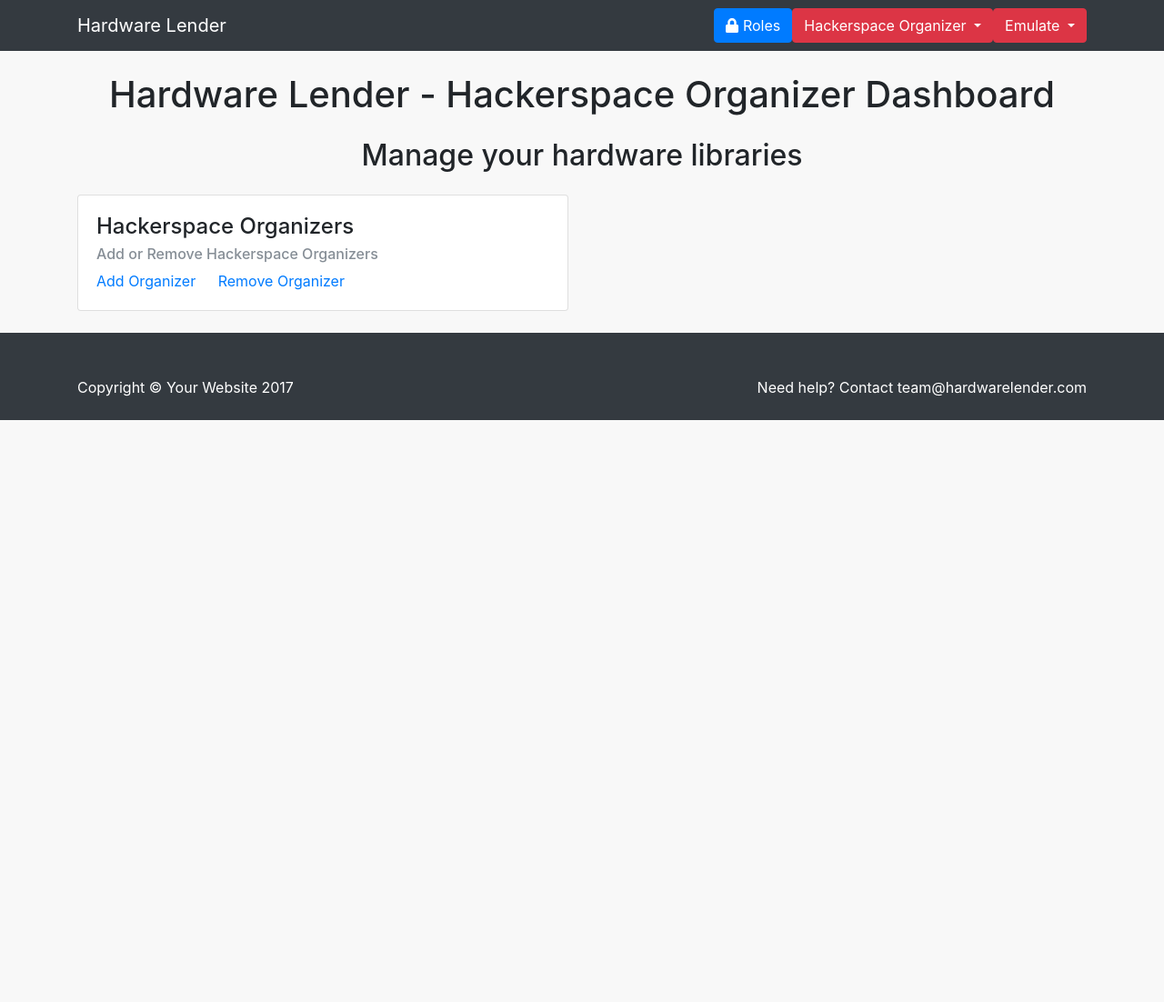
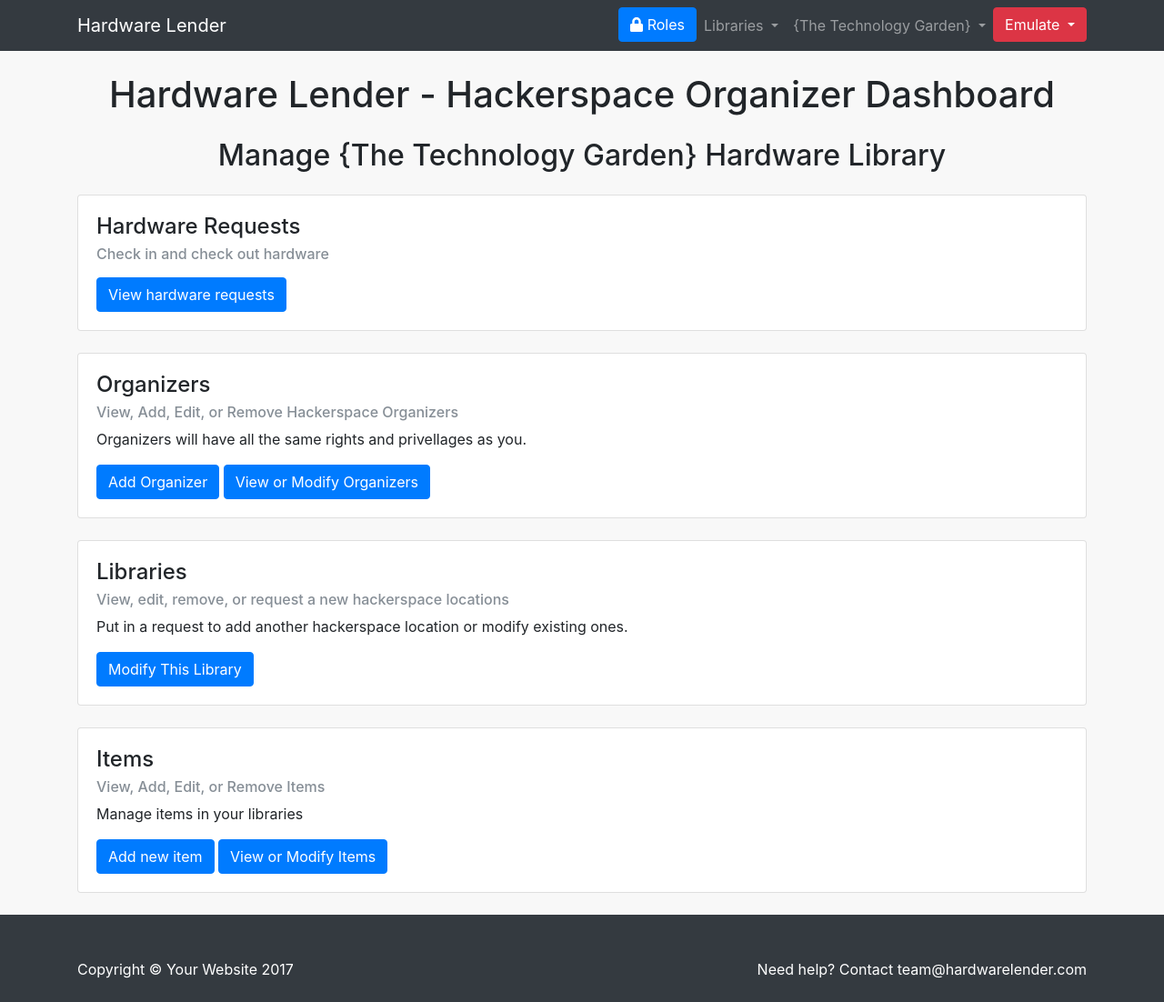
Before and after one commit to JessePeplinski/hardware-lender-web-app, a website: page roles/hackerspace-organizer/index.html in a window 1280 px wide. Shown: the whole page at 91% size. Before the commit the page ends 800 px from the top, so only its background shows below. Drawn offline with nearby package versions, Linux system fonts and the light colour scheme.

Commit message:
Hackerspace organizer dashboard - create libraries on nav

```diff
--- a/roles/hackerspace-organizer/index.html
+++ b/roles/hackerspace-organizer/index.html
@@ -43,33 +43,45 @@
             <a href="../index.html" class="btn btn-primary" role="button">
               <i class="fas fa-lock"></i> Roles</a>
           </li>
+
+          <li class="nav-item dropdown">
+              <a class="nav-link dropdown-toggle" href="http://example.com" id="navbarDropdownMenuLocations" data-toggle="dropdown" aria-haspopup="true" aria-expanded="false">
+                Libraries
+              </a>
+              <div class="dropdown-menu" aria-labelledby="navbarDropdownMenuLocations">
+                <a class="dropdown-item" href="#">The Technology Garden</a>
+                <a class="dropdown-item" href="#">Location 2</a>
+                <a class="dropdown-item" href="#">Request New Library</a>
+              </div>
+            </li>
+
+
+            <li class="nav-item dropdown">
+                <a class="nav-link dropdown-toggle" href="http://example.com" id="navbarDropdownMenuLinkLocation" data-toggle="dropdown" aria-haspopup="true" aria-expanded="false">
+                  {The Technology Garden}
+                </a>
+                <div class="dropdown-menu" aria-labelledby="navbarDropdownMenuLinkLocation">
+                    <a class="dropdown-item" href="index.html">Dashboard</a>
+                    <a class="dropdown-item" href="#">View Hardware Requests</a>
+                    <a class="dropdown-item" href="#">Add Organizer</a>
+                    <a class="dropdown-item" href="#">View or Modify Organizers</a>
+                    <a class="dropdown-item" href="#">Modify This Library</a>
+                    <a class="dropdown-item" href="#">Add New Item</a>
+                    <a class="dropdown-item" href="#">View or Modify Items</a>
+                  </div>
+              </li>
+
           <li class="nav-item">
             <div class="dropdown">
               <button class="btn btn-danger dropdown-toggle" type="button" id="dropdownMenuButton" data-toggle="dropdown" aria-haspopup="true"
                 aria-expanded="false">
-                Hackerspace Organizer
+                Emulate
               </button>
               <div class="dropdown-menu" aria-labelledby="dropdownMenuButton">
-                <a class="dropdown-item" href="index.html">Dashboard</a>
-                <a class="dropdown-item" href="#">Add Hackerspace Organizer</a>
-                <a class="dropdown-item" href="#">Create New Event</a>
-                <a class="dropdown-item" href="#">View Events</a>
-                <a class="dropdown-item" href="#">Create New Item</a>
-                <a class="dropdown-item" href="#">View Items</a>
+                <a class="dropdown-item" href="#">Emulate Hacker</a>
               </div>
             </div>
           </li>
-          <li class="nav-item">
-              <div class="dropdown">
-                <button class="btn btn-danger dropdown-toggle" type="button" id="dropdownMenuButton" data-toggle="dropdown" aria-haspopup="true"
-                  aria-expanded="false">
-                  Emulate
-                </button>
-                <div class="dropdown-menu" aria-labelledby="dropdownMenuButton">
-                  <a class="dropdown-item" href="#">Emulate Hacker</a>
-                </div>
-              </div>
-            </li>
         </ul>
       </div>
     </div>
@@ -80,22 +92,59 @@
 
     <!-- Page Heading -->
     <h1 class="my-4 text-center">Hardware Lender - Hackerspace Organizer Dashboard</h1>
-    <h2 class="my-4 text-center">Manage your hardware libraries</h2>
+    <h2 class="my-4 text-center">Manage {The Technology Garden} Hardware Library</h2>
 
-    <div class="row mb-4">
-      <div class="col-lg-6">
+    <div class="row">
 
+        <div class="col-lg-12 mb-4">
+            <div class="card">
+              <div class="card-body">
+                <h4 class="card-title">Hardware Requests</h4>
+                <h6 class="card-subtitle mb-2 text-muted">Check in and check out hardware</h6>
+                <p class="card-text"></p>
+                <a href="#" class="btn btn-primary">View hardware requests</a>
+                <!-- <a href="#" class="btn btn-primary">View archived hardware requests</a> -->
+              </div>
+            </div>
+          </div>
+
+      <div class="col-lg-12 mb-4">
         <div class="card">
           <div class="card-body">
-            <h4 class="card-title">Hackerspace Organizers</h4>
-            <h6 class="card-subtitle mb-2 text-muted">Add or Remove Hackerspace Organizers</h6>
-            <!-- <p class="card-text">Text</p> -->
-            <a href="#" class="card-link">Add Organizer</a>
-            <a href="#" class="card-link">Remove Organizer</a>
+            <h4 class="card-title">Organizers</h4>
+            <h6 class="card-subtitle mb-2 text-muted">View, Add, Edit, or Remove Hackerspace Organizers</h6>
+            <p class="card-text">Organizers will have all the same rights and privellages as you.</p>
+            <a href="#" class="btn btn-primary">Add Organizer</a>
+            <a href="#" class="btn btn-primary">View or Modify Organizers</a>
+          </div>
+        </div>
+      </div>
+
+
+      <div class="col-lg-12 mb-4">
+        <div class="card">
+          <div class="card-body">
+            <h4 class="card-title">Libraries</h4>
+            <h6 class="card-subtitle mb-2 text-muted">View, edit, remove, or request a new hackerspace locations</h6>
+            <p class="card-text">Put in a request to add another hackerspace location or modify existing ones.</p>
+            <!-- <a href="#" class="btn btn-primary">Request New Hackerspace Location</a> -->
+            <a href="#" class="btn btn-primary">Modify This Library</a>
+          </div>
+        </div>
+      </div>
+
+      <div class="col-lg-12 mb-4">
+          <div class="card">
+            <div class="card-body">
+              <h4 class="card-title">Items</h4>
+              <h6 class="card-subtitle mb-2 text-muted">View, Add, Edit, or Remove Items</h6>
+              <p class="card-text">Manage items in your libraries</p>
+              <a href="#" class="btn btn-primary">Add new item</a>
+              <a href="#" class="btn btn-primary">View or Modify Items</a>
+            </div>
           </div>
         </div>
 
-      </div>
     </div>
     <!-- /.row -->
 
```
